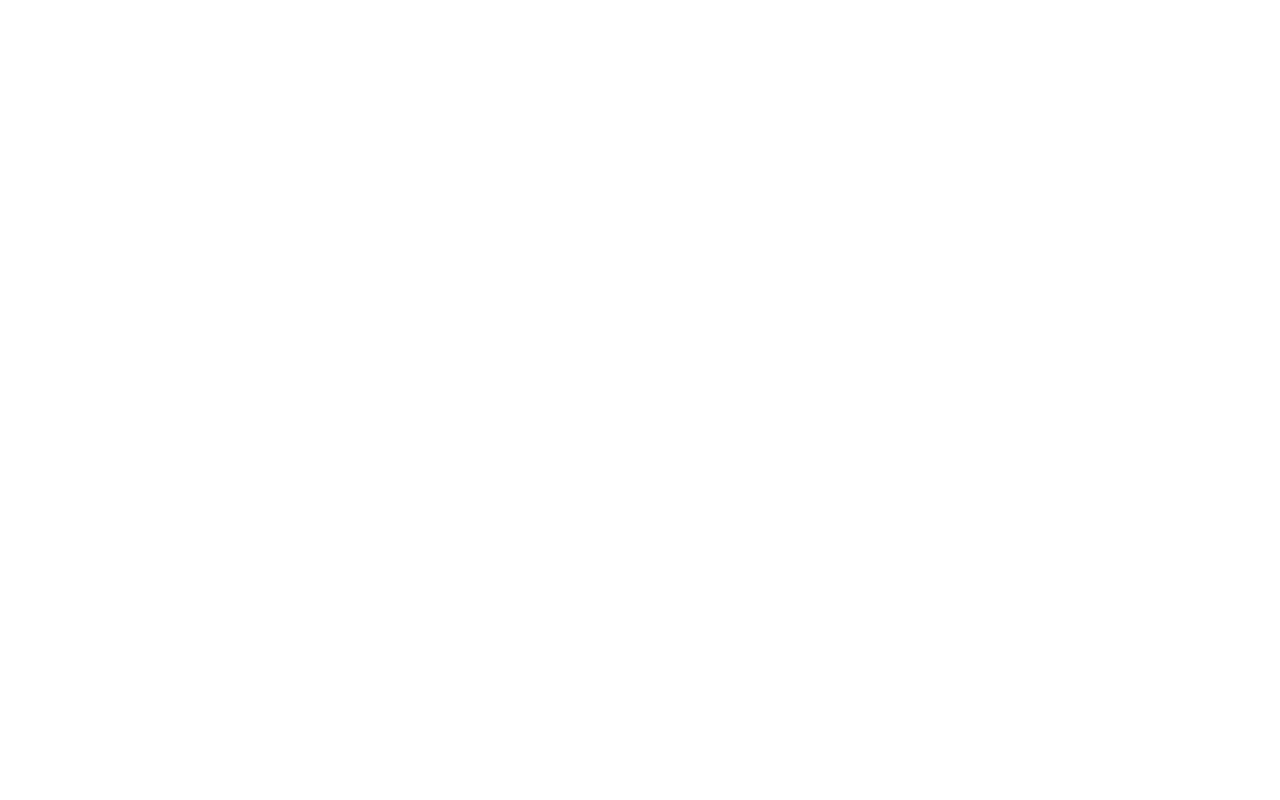
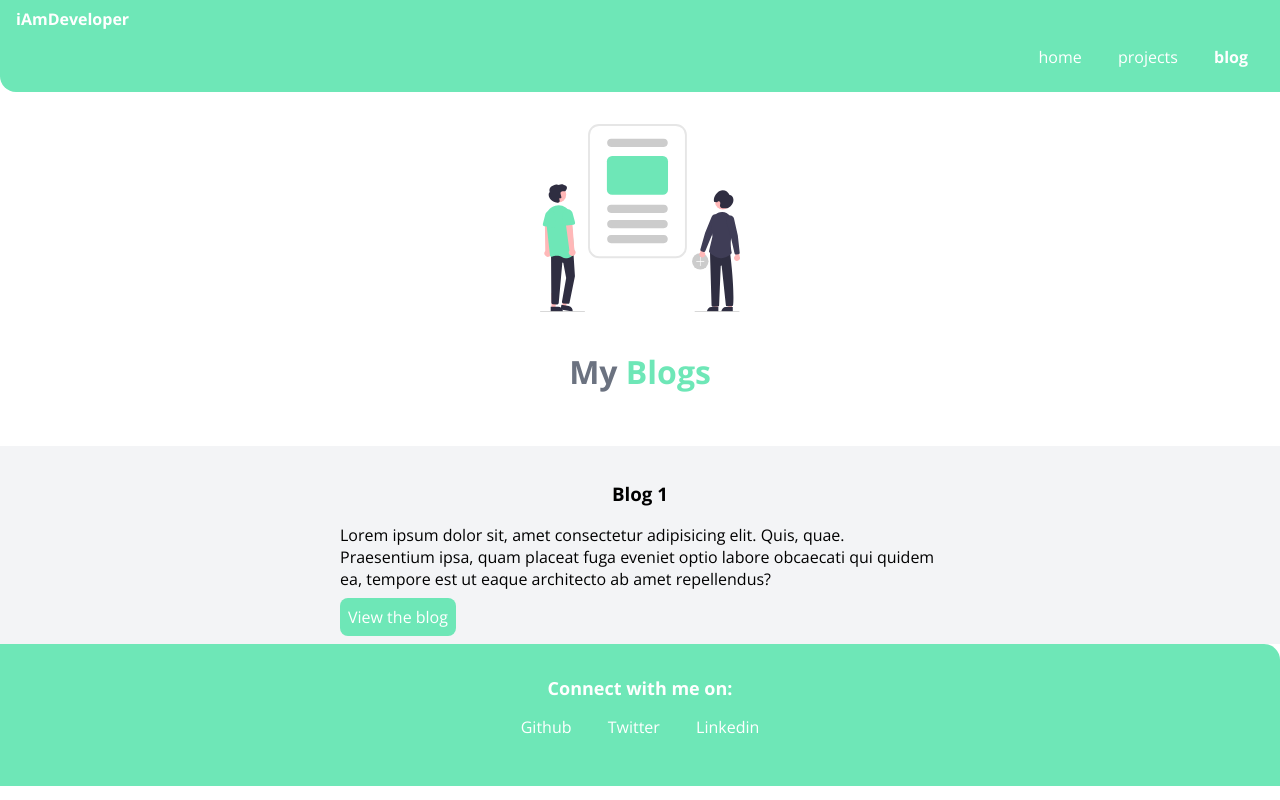
Before and after one commit to vids12/Vidushi_Agrawal_Portfolio, a plain HTML site: page blogs.html in a window 1280 px wide. Drawn offline with nearby package versions, Linux system fonts and the light colour scheme.

Commit message:
added blogPage

```diff
--- a/blogs.html
+++ b/blogs.html
@@ -0,0 +1,54 @@
+<!DOCTYPE html>
+<html lang="en">
+<head>
+    <meta charset="UTF-8">
+    <meta name="viewport" content="width=device-width, initial-scale=1.0">
+    <title>blogs | Vidushi Agrawal</title>
+    <link rel="stylesheet" href="/styles.css">
+
+</head>
+<body>
+    <nav class="navigation">
+        <div class="nav-brand">iAmDeveloper</div>
+        <ul class="nav-pills">
+            <li class="list-inline ">
+                <a class="link" href="/index.html">home</a>
+            </li>
+            <li class="list-inline">
+                <a class="link" href="/projects.html">projects</a>
+            </li>
+            <li class="list-inline">
+                <a class="link link-active" href="#">blog</a>
+            </li>
+        </ul>
+    </nav>
+
+
+    <header class="hero">
+        <img  class="img" src="/images/blogPg.svg" alt="heroPic">
+        <h1 class="hero-header">My <span class="header-inverted">Blogs</span></h1>
+    </header>
+    <section>
+        <div class="ow section">
+            <h3>Blog 1</h3>
+            <div class="container-center "><p >Lorem ipsum dolor sit, amet consectetur adipisicing elit. Quis, quae. Praesentium ipsa, quam placeat fuga eveniet optio labore obcaecati qui quidem ea, tempore est ut eaque architecto ab amet repellendus?</p>
+                <a class="link-primary link" href="projects.html">View the blog</a> </div>
+        </div>
+    </section>
+    <footer class="footer">
+        <div class="footer-header"><strong>Connect with me on:</strong></div>
+        <ul class="social-sites">
+
+            <li class="list-inline">
+                <a class="link" href="https://github.com/vids12">Github</a>
+            </li>
+            <li class="list-inline">
+                <a class="link" href="https://twitter.com/Vids_12">Twitter</a>
+            </li>
+            <li class="list-inline">
+                <a class="link" href="http://www.linkedin.com/in/vidushiagrawal18">Linkedin</a>
+            </li>
+        </ul>
+    </footer>
+</body>
+</html>
--- a/styles.css
+++ b/styles.css
@@ -90,6 +90,11 @@ hr{
 .hero .header-inverted{
     color: var(--primary-colors);
 }
+.hero .img{
+    max-width: 200px;
+     display: block;
+     margin: auto;
+}
 /* section */
 
 .section h3{
```
Also changed, not shown: index.html (+2 -2 lines), images/blogPg.svg (added), images/projectimg.svg (added).
